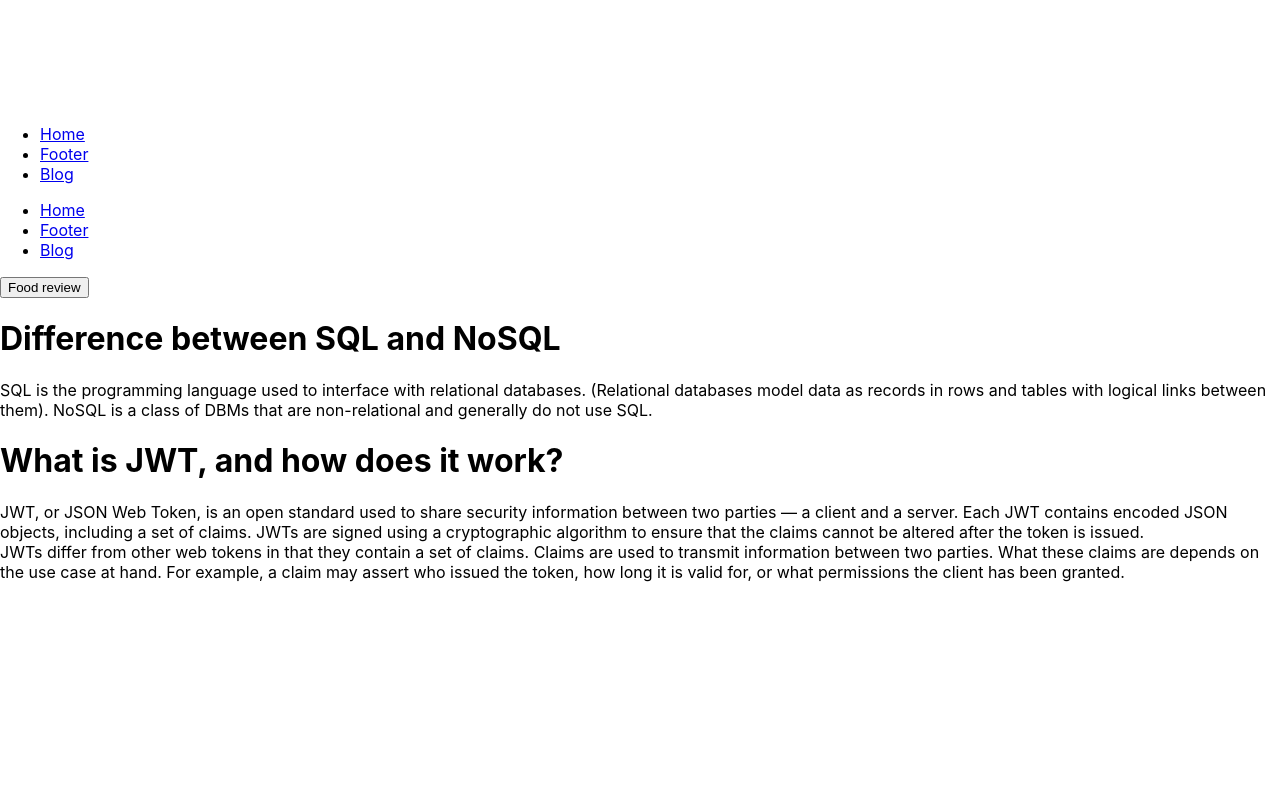
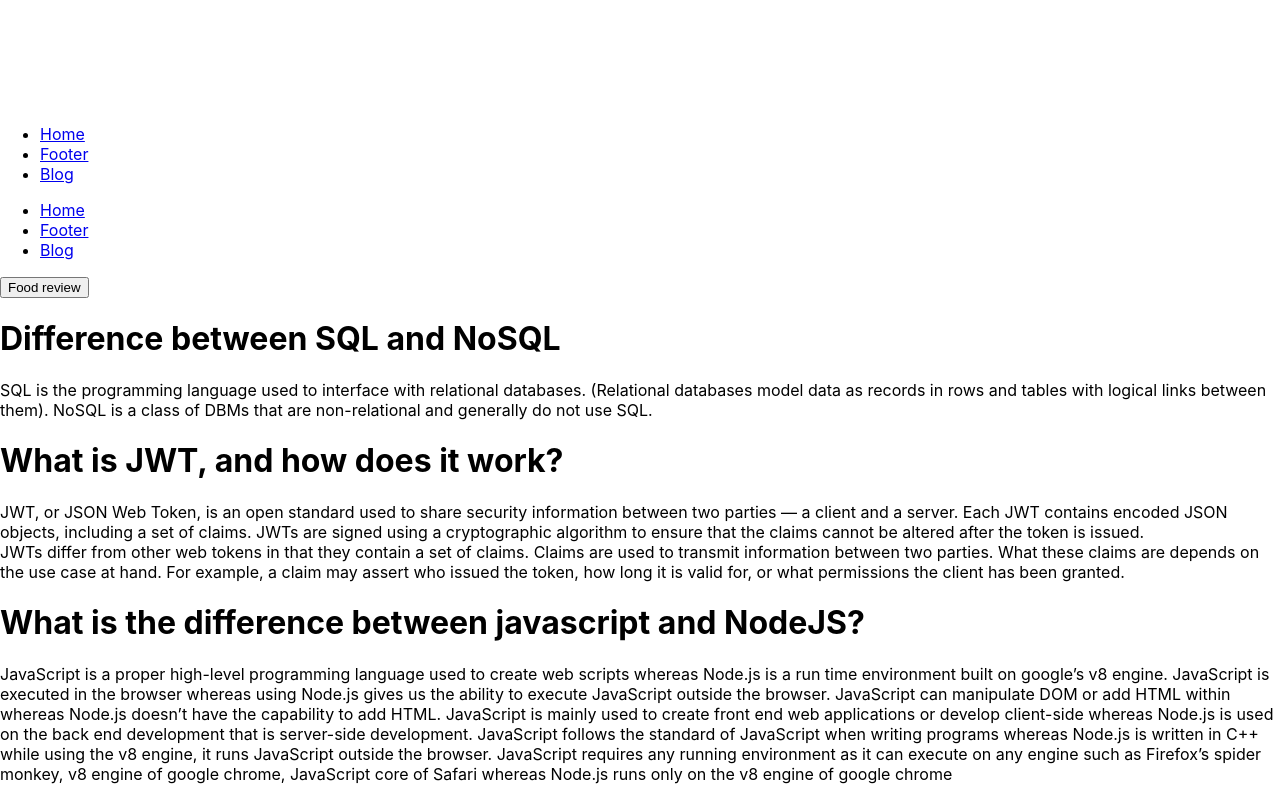
Before and after one commit to Abrahon/my-food-review-service-clients-repo, a React (Create React App) app: page /blog in a window 1280 px wide. Shown: the part 1176-1976 px from the top of the page. Before the commit the page ends 1774 px from the top, so only its background shows below. Built offline with nearby package versions, Linux system fonts and the light colour scheme.

Commit message:
added question 3

```diff
--- a/src/Pages/Home/Blog/Blog.js
+++ b/src/Pages/Home/Blog/Blog.js
@@ -14,6 +14,17 @@ const Blog = () => {
                 <p>JWT, or JSON Web Token, is an open standard used to share security information between two parties — a client and a server. Each JWT contains encoded JSON objects, including a set of claims. JWTs are signed using a cryptographic algorithm to ensure that the claims cannot be altered after the token is issued.<br/> JWTs differ from other web tokens in that they contain a set of claims. Claims are used to transmit information between two parties. What these claims are depends on the use case at hand. For example, a claim may assert who issued the token, how long it is valid for, or what permissions the client has been granted.</p>
             </div>
 
+            <div>
+                <h1 className='text-3xl font-bold text-orange-600 m-5'>What is the difference between javascript and NodeJS?</h1>
+                <p>JavaScript is a proper high-level programming language used to create web scripts whereas Node.js is a run time environment built on google’s v8 engine.
+                     JavaScript is executed in the browser whereas using Node.js gives us the ability to execute JavaScript outside the browser.
+                      JavaScript can manipulate DOM or add HTML within whereas Node.js doesn’t have the capability to add HTML.
+                       JavaScript is mainly used to create front end web applications or develop client-side whereas Node.js is used on the back end development that is server-side development.
+                        JavaScript follows the standard of JavaScript when writing programs whereas Node.js is written in C++ while using the v8 engine, it runs JavaScript outside the browser.
+                 JavaScript requires any running environment as it can execute on any engine such as Firefox’s spider monkey, v8 engine of google chrome, JavaScript core of Safari whereas Node.js runs only on the v8 engine of google chrome</p>
+            </div>
+
+
         </div>
     )
 
```
